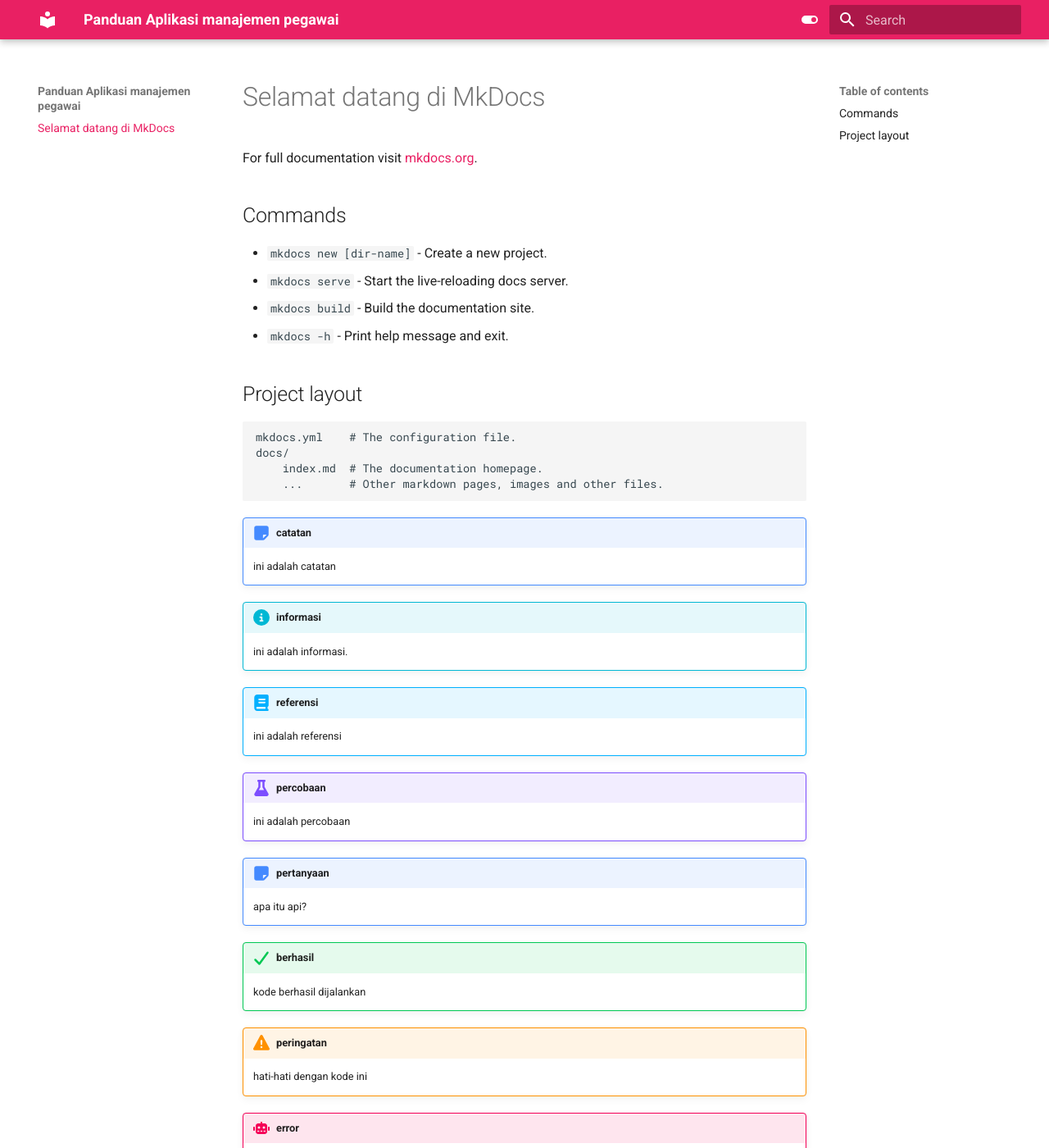
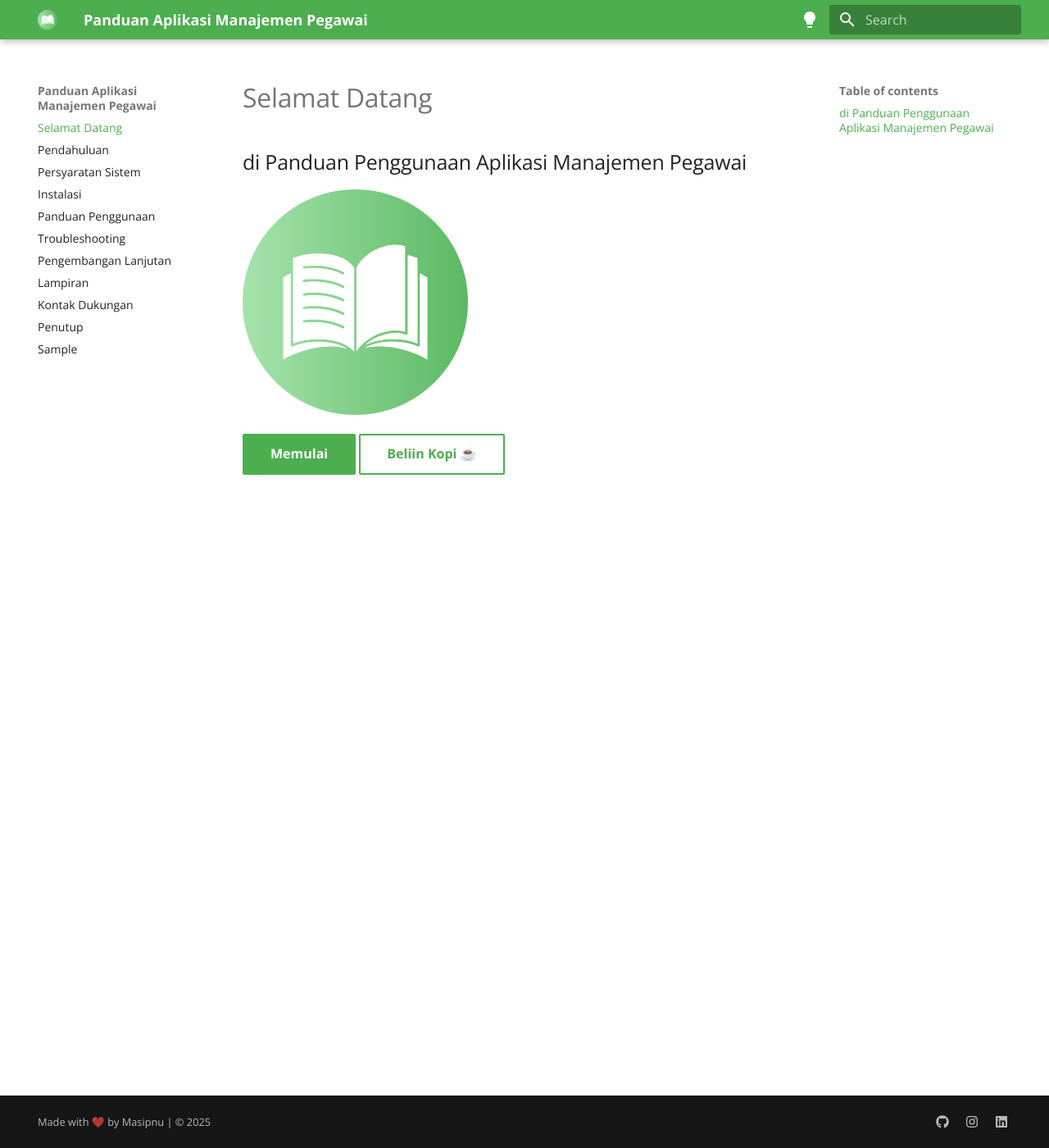
Before and after one commit to anisaauralita/contoh-repo, an MkDocs documentation site: the page built from docs/index.md, in a window 1280 px wide and 1400 px high. Shown: the whole window at 82% size. Built offline with MkDocs 1.6.1 and Material for MkDocs 9.7.7, drawn with Linux system fonts in a browser that asks for light colours; some of the changed text lies outside the part shown.

Commit message:
upload source code

````diff
--- /dev/null
+++ b/docs/02.md
@@ -0,0 +1,5 @@
+# Persyaratan Sistem
+
+## Spesifikasi Server
+
+## Perangkat Lunak yang Dibutuhkan
--- /dev/null
+++ b/docs/03.md
@@ -0,0 +1,7 @@
+# Instalasi
+
+## Mengunduh Aplikasi
+
+## Instalasi Database
+
+## Konfigurasi Aplikasi
--- /dev/null
+++ b/docs/05.md
@@ -0,0 +1 @@
+# Troubleshooting
--- /dev/null
+++ b/docs/06.md
@@ -0,0 +1,5 @@
+# Pengembangan Lanjutan
+
+## Menambahkan Fitur Baru
+
+## Pembaharuan Versi
--- /dev/null
+++ b/docs/07.md
@@ -0,0 +1,5 @@
+# Lampiran
+
+## Struktur Direktori Aplikasi
+
+## Referensi Tambahan
--- /dev/null
+++ b/docs/end.md
@@ -0,0 +1 @@
+# Penutup
--- a/docs/index.md
+++ b/docs/index.md
@@ -1,58 +1,8 @@
-# Selamat datang di MkDocs
+# Selamat Datang
 
-For full documentation visit [mkdocs.org](https://www.mkdocs.org).
+## di Panduan Penggunaan Aplikasi Manajemen Pegawai
 
-## Commands
+<img src="images/open-book.png" width="40%">
 
-* `mkdocs new [dir-name]` - Create a new project.
-* `mkdocs serve` - Start the live-reloading docs server.
-* `mkdocs build` - Build the documentation site.
-* `mkdocs -h` - Print help message and exit.
-
-## Project layout
-
-    mkdocs.yml    # The configuration file.
-    docs/
-        index.md  # The documentation homepage.
-        ...       # Other markdown pages, images and other files.
-
-
-!!! note "catatan"
-    ini adalah catatan
-
-!!! info "informasi"
-    ini adalah informasi.
-
-!!! abstract "referensi"
-    ini adalah referensi
-
-!!! example "percobaan"
-    ini adalah percobaan
-
-!!! quesion "pertanyaan"
-    apa itu api?
-
-!!! success "berhasil"
-    kode berhasil dijalankan
-
-!!! warning "peringatan"
-    hati-hati dengan kode ini
-
-!!! bug "error"
-    kode error
-
-??? success "jawaban"
-    jawabanya adalah A
-
-!!! info "keterangan"
-    - ini tentang kode
-    - ini juga
-    - dan ini yang terakhir
-
-??? success "jawaban"
-    ini kode yang benar
-    ```php
-    <?php
-    echo "hallo kamu";
-    ?>
-    ```
+[Memulai](01.md){ .md-button .md-button--primary }
+[Beliin Kopi ☕](https://saweria.co/masipnu){ .md-button }
--- a/mkdocs.yml
+++ b/mkdocs.yml
@@ -1,26 +1,35 @@
-site_name: Panduan Aplikasi manajemen pegawai
-
-# tema
+site_name: Panduan Aplikasi Manajemen Pegawai
+# site_url: https://mydomain.org/mysite
 theme:
   name: material
+  palette:
 
-  palette:
     # Palette toggle for light mode
     - scheme: default
-      primary: pink
-      accent: pink
+      primary: green
+      accent: green
       toggle:
-        icon: material/toggle-switch
+        icon: material/lightbulb
         name: Switch to dark mode
 
     # Palette toggle for dark mode
     - scheme: slate
-      primary: pink
-      accent: pink
+      primary: green
+      accent: green
       toggle:
-        icon: material/toggle-switch-off-outline
+        icon: material/lightbulb-outline
         name: Switch to light mode
-# ikon notifikasi
+
+  # Mengatur font
+  font:
+    text: Open Sans
+    code: JetBrains Mono
+
+  # icon:
+    # logo: material/book
+  favicon: images/open-book.png
+  logo: images/open-book.png
+
   icon:
     admonition:
       note: fontawesome/solid/note-sticky
@@ -36,8 +45,31 @@ theme:
       example: fontawesome/solid/flask
       quote: fontawesome/solid/quote-left
 
-# ekstensi
+  features:
+    # - navigation.footer
+    # - navigation.tabs
+
+
+plugins:
+  - search
+
 markdown_extensions:
   - admonition
   - pymdownx.details
   - pymdownx.superfences
+  # Fitur
+  - attr_list
+
+
+# Footer
+copyright: Made with ❤️ by Masipnu | &copy; 2025
+
+extra:
+  generator: false
+  social:
+    - icon: fontawesome/brands/github
+      link: https://github.com/masipnu
+    - icon: fontawesome/brands/instagram
+      link: https://instagram.com/masipnu
+    - icon: fontawesome/brands/linkedin
+      link: https://id.linkedin.com/in/ipnu-masyaid-8a6629177
````
Also changed, not shown: docs/01.md (added, +9 -0 lines), docs/04.md (added, +42 -0 lines), docs/08.md (added, +9 -0 lines), docs/sample.md (added, +44 -0 lines), docs/images/book-stack.png (added), docs/images/favicon.png (added), docs/images/open-book.png (added).
